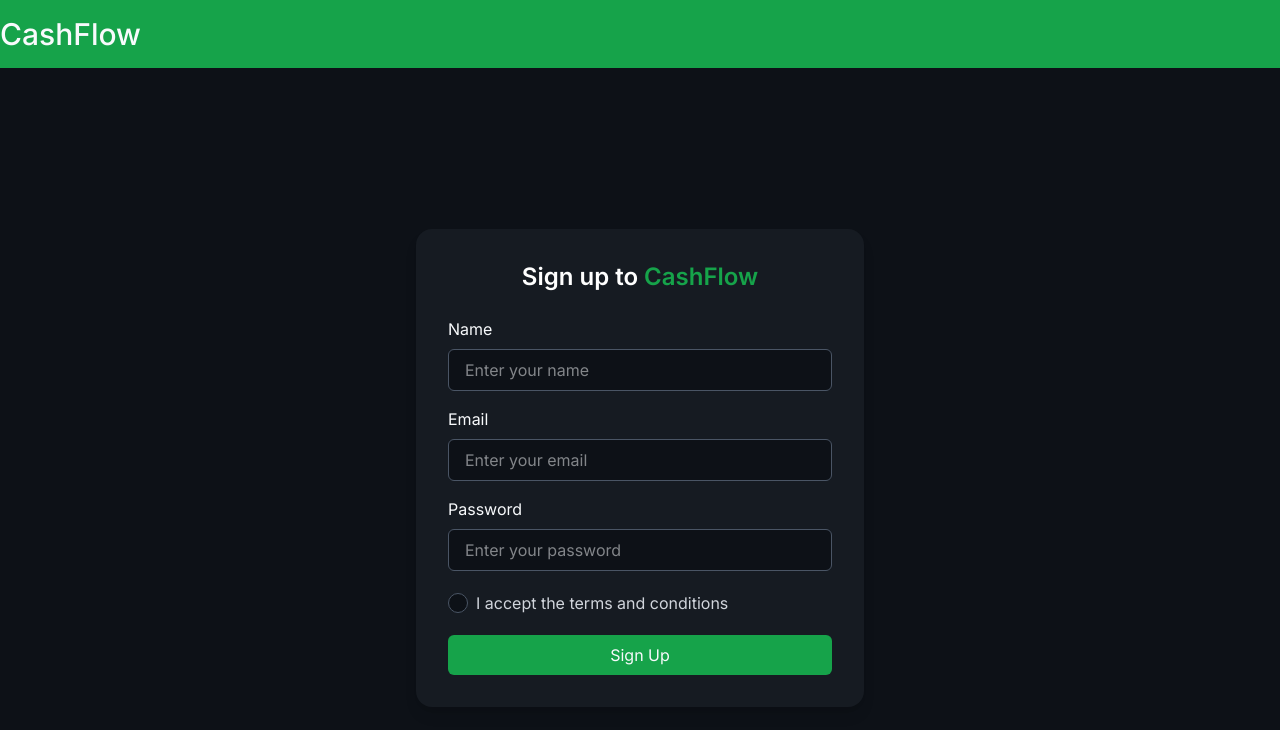
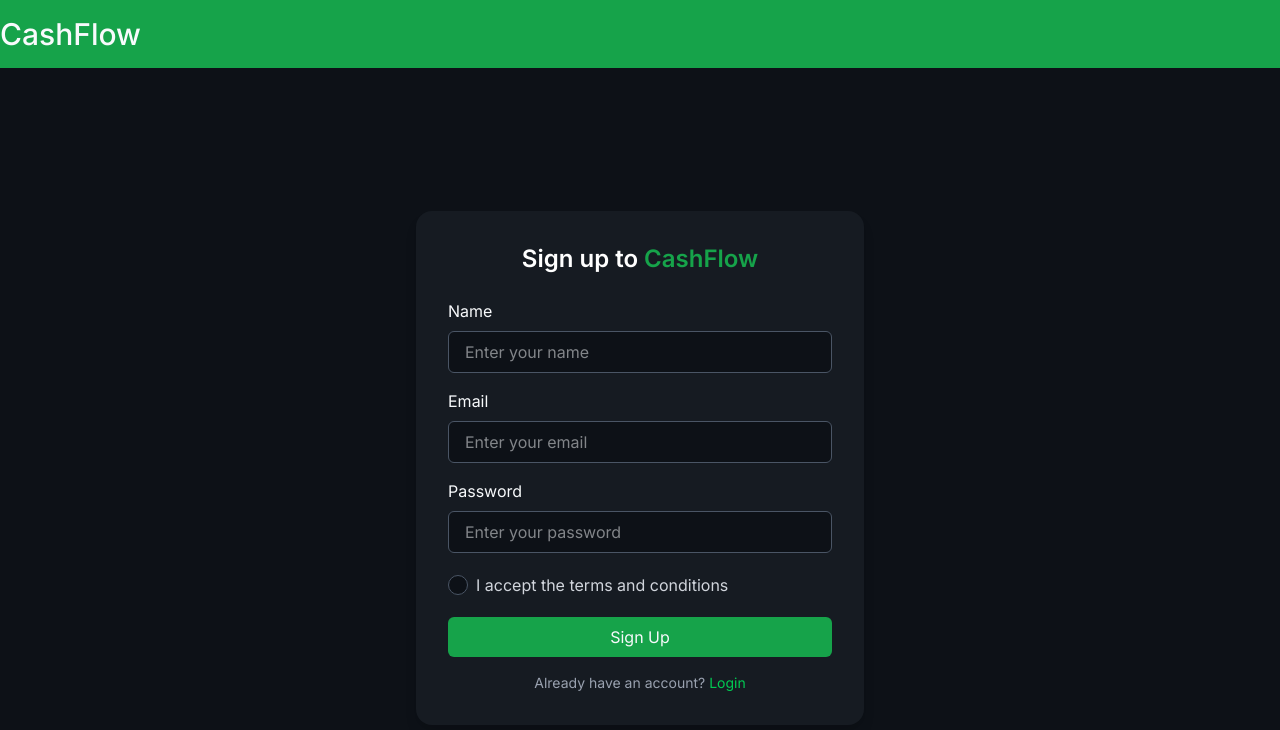
Before and after one commit to arafatYasir/CashFlow, a React (Vite) app: page /signup in a window 1280 px wide. Shown: the top 730 px of the page. Built offline with nearby package versions, Linux system fonts and the light colour scheme.

Commit message:
Firebase setup

```diff
--- /dev/null
+++ b/src/firebase/firebase.config.js
@@ -0,0 +1,21 @@
+// Import the functions you need from the SDKs you need
+import { initializeApp } from "firebase/app";
+import { getAuth } from "firebase/auth";
+// TODO: Add SDKs for Firebase products that you want to use
+// https://firebase.google.com/docs/web/setup#available-libraries
+
+// Your web app's Firebase configuration
+const firebaseConfig = {
+  apiKey: "AIzaSyDIuWH9Ya2qv_1j8GN_bf3DOReTjYwZwBI",
+  authDomain: "cashflow-a5549.firebaseapp.com",
+  projectId: "cashflow-a5549",
+  storageBucket: "cashflow-a5549.firebasestorage.app",
+  messagingSenderId: "1006890590103",
+  appId: "1:1006890590103:web:8f56878adc68fcb11f2ed2"
+};
+
+// Initialize Firebase
+const app = initializeApp(firebaseConfig);
+const auth = getAuth(app);
+
+export default auth;
--- a/src/pages/SignUp.jsx
+++ b/src/pages/SignUp.jsx
@@ -1,5 +1,6 @@
 import { useState } from "react";
 import Header from "../components/Header";
+import { Link } from "react-router-dom";
 
 const SignUp = () => {
     const [errorMessage, setErrorMessage] = useState("");
@@ -99,6 +100,13 @@ const SignUp = () => {
                             Sign Up
                         </button>
                     </form>
+
+                    <p className="text-gray-400 text-center text-sm mt-4">
+                        Already have an account?{" "}
+                        <Link to="/login" className="text-green-500 cursor-pointer hover:underline">
+                            Login
+                        </Link>
+                    </p>
                 </div>
             </div>
         </div>
```
